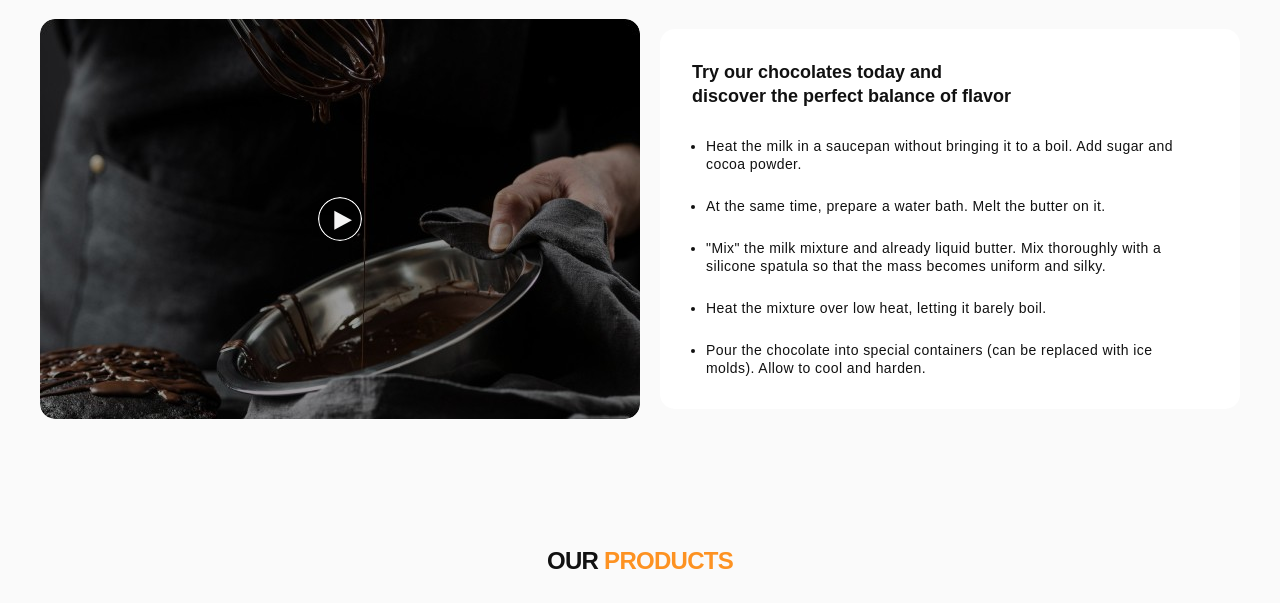
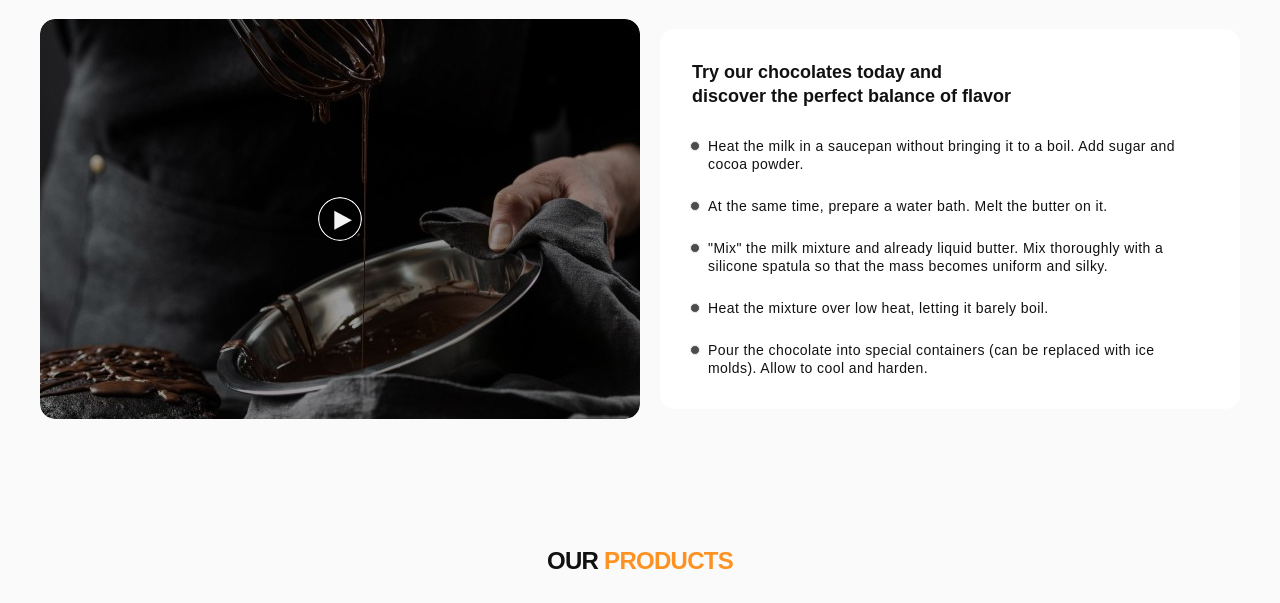
Before and after one commit to TanyaZhulieva/Simply-chocolate, a website built with Vite: page src/index.html in a window 1280 px wide. Shown: the part 2360-2963 px from the top of the page. Built offline with nearby package versions, Linux system fonts and the light colour scheme; files whose address does not match are found by name.

Commit message:
Markers-improved

```diff
--- a/src/css/how-its-made.css
+++ b/src/css/how-its-made.css
@@ -126,10 +126,6 @@
   }
 }
 
-.recipe-list {
-  padding-left: 14px;
-  list-style-type: disc;
-}
 
 @media only screen and (min-width: 768px) {
   .recipe-list {
@@ -144,6 +140,8 @@
 }
 
 .recipe-item {
+  position: relative;
+  padding-left: 16px;
   font-weight: 400;
   font-size: 14px;
   line-height: 1.29;
@@ -159,3 +157,17 @@
     margin-bottom: 24px;
   }
 }
+
+.recipe-item::before {
+  position: absolute;
+  display: block;
+  top: 9px;
+  left: 3px;
+  transform: translate(-50%, -50%);
+  content: '';
+  width: 8px;
+  height: 8px;
+  background: #4C4C4C;
+  border: 1px solid #ECEDED;
+  border-radius: 50%;
+}
```
